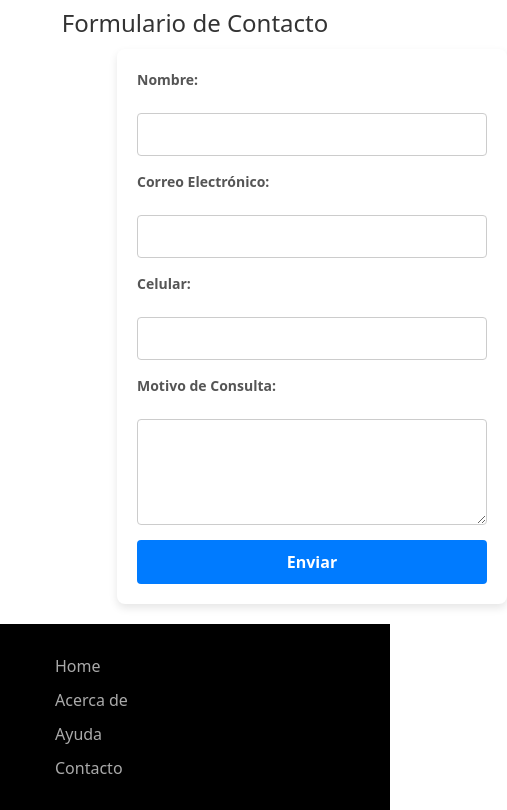
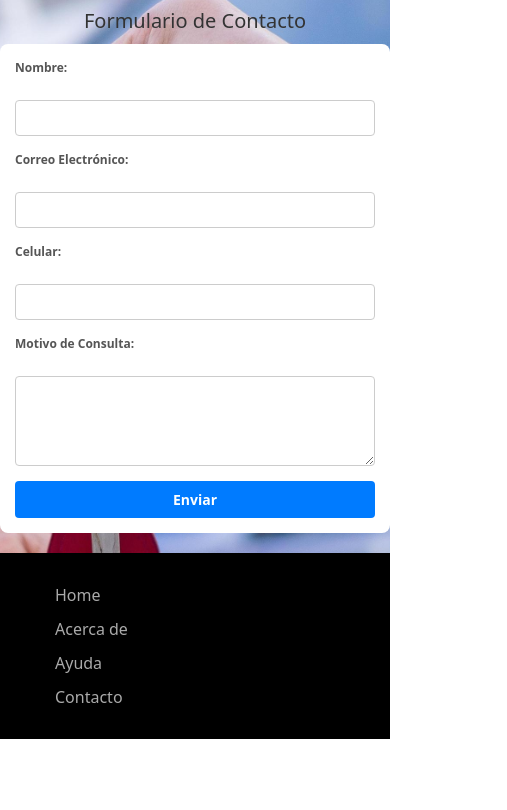
Before and after one commit to FacuCastro317/Talento-Tech-Project, a plain HTML site: page Proyecto final/html/contacto.html in a window 390 px wide. Shown: the part 107-917 px from the top of the page, 507 px wide, since content can reach past the window. After the commit the page ends 846 px from the top, so only its background shows below. Drawn offline with nearby package versions, Linux system fonts and the light colour scheme.

Commit message:
Cambie fondo y agregue media query

```diff
--- a/Proyecto final/css/estilos.css
+++ b/Proyecto final/css/estilos.css
@@ -1,3 +1,10 @@
+body {
+    background-image: url('../img/a-car-salesman-handing-a-key-to-a-new-vehicle-owner-free-photo.jpg'); /* Ruta de tu imagen */
+    background-size: cover; /* Ajusta la imagen al tamaño de la pantalla */
+    background-position: center; /* Centra la imagen */
+    background-repeat: no-repeat; /* Evita que se repita */
+    background-attachment: fixed; /* Hace que la imagen se mantenga fija al hacer scroll */
+}
 
 #logo{
     height: 8%;
@@ -82,6 +89,10 @@ footer ul li a:hover {
 
 .container_buscador {
     margin: 3% 20% 3% 30%;
+}
+
+#presentacion_vehiculos_nuevos {
+    margin: 2% 5%;
 }
 
 .custom-card {
@@ -238,3 +249,30 @@ footer ul li a:hover {
 .form-button:hover {
     background-color: #0056b3;
 }
+
+@media (max-width: 600px) {
+    .form-title {
+        font-size: 20px; /* Reduce el tamaño del título */
+    }
+
+    .contact-form {
+        margin-left: 0; /* Centra el formulario */
+        padding: 15px; /* Ajusta el padding */
+        box-shadow: none; /* Elimina la sombra en pantallas pequeñas */
+    }
+
+    .form-label {
+        font-size: 12px; /* Reduce el tamaño de las etiquetas */
+    }
+
+    .form-input,
+    .form-textarea {
+        font-size: 12px; /* Reduce el tamaño del texto en inputs */
+        padding: 8px; /* Ajusta el padding */
+    }
+
+    .form-button {
+        font-size: 14px; /* Ajusta el tamaño del botón */
+        padding: 8px; /* Reduce el espacio del botón */
+    }
+}
```
Also changed, not shown: Proyecto final/index.html (+1 -1 lines), Proyecto final/img/a-car-salesman-handing-a-key-to-a-new-vehicle-owner-free-photo.jpg (added), Proyecto final/img/car-tire-traces-wheel-pints-off-road-truck-tracks-vector.jpg (added), Proyecto final/img/huellas-neumaticos_42875-97.avif (added).
